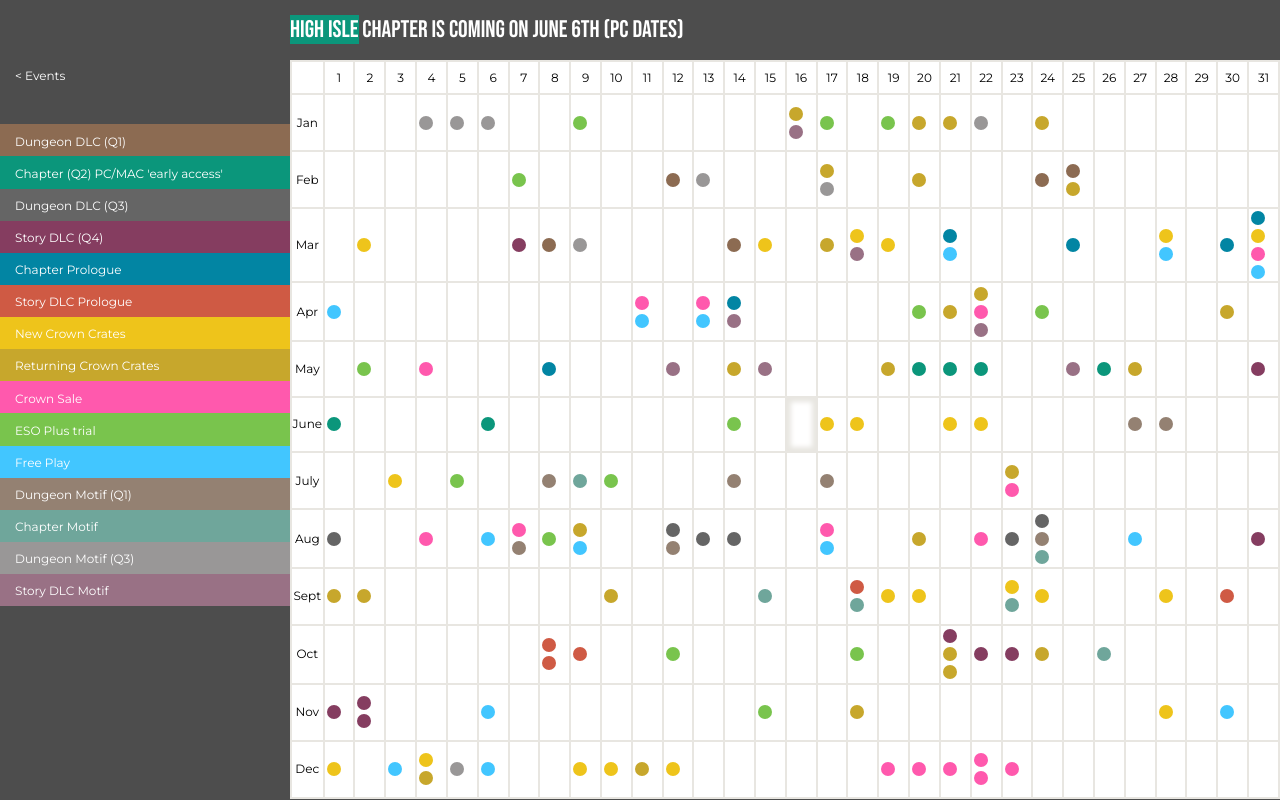
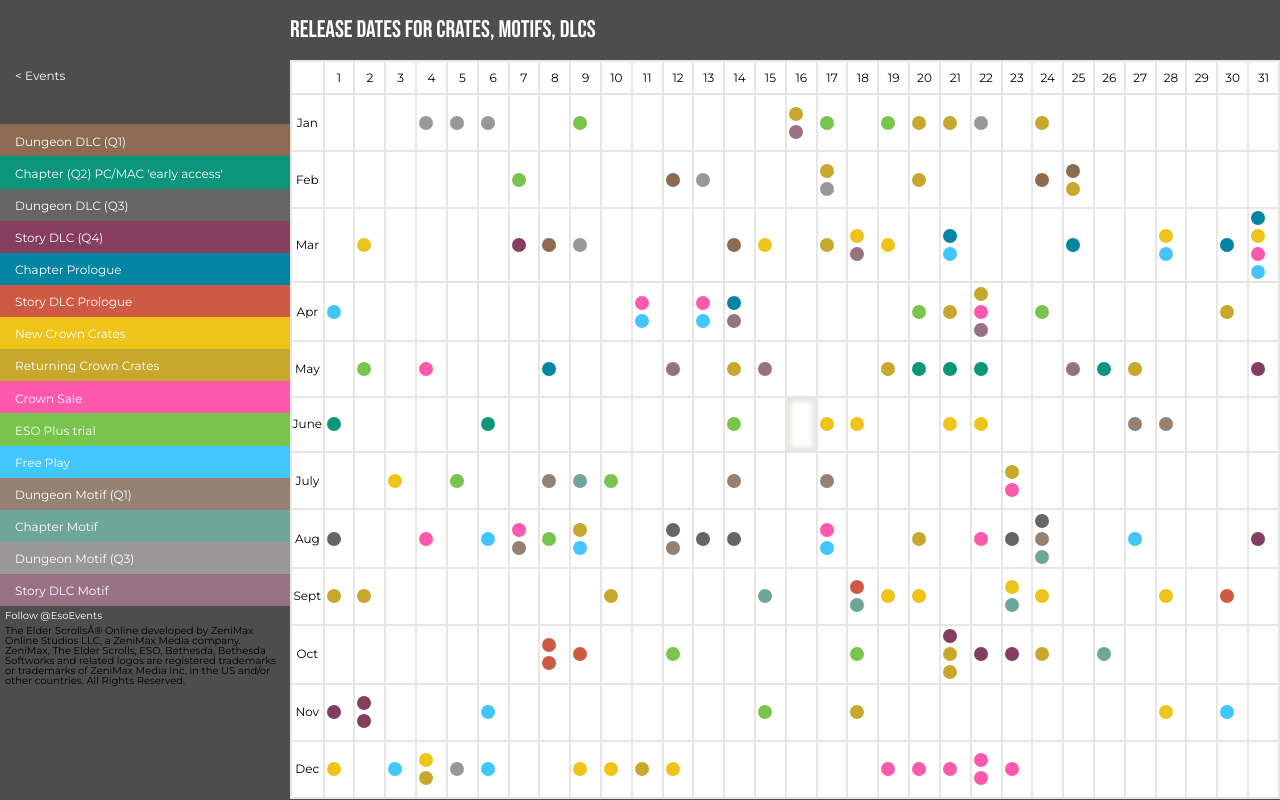
Before and after one commit to Nairinhe/Nairinhe.github.io, a plain HTML site: page index_releases.html in a window 1280 px wide. Drawn offline with nearby package versions, Linux system fonts and the light colour scheme.

Commit message:
added legal words, twitter button, fixed text

```diff
--- a/index_releases.html
+++ b/index_releases.html
@@ -22,8 +22,8 @@
 </head>
 <body>
   <div>
-    <!--text>Release dates for crates, motifs, DLCs</text-->
-    <text class="ChapterLaunch">High Isle</text><text> chapter is coming on June 6th (PC dates)</text>
+    <text>Release dates for crates, motifs, DLCs</text>
+    <!--text class="ChapterLaunch">High Isle</text><text> chapter is coming on June 6th (PC dates)</text-->
   </div>
   <div>
 		<ul>
@@ -35,6 +35,23 @@
 			</li>
       <!-- rest of the list is populated by js -->
 		</ul>
+    <div class="footer">
+      <a
+        href="https://twitter.com/EsoEvents?ref_src=twsrc%5Etfw"
+        class="twitter-follow-button" data-size="large"
+        data-show-screen-name="false" data-show-count="false">
+        Follow @EsoEvents
+      </a>
+      <script async src="https://platform.twitter.com/widgets.js" charset="utf-8"></script>
+    </div>
+    <div class="footer">
+      <text>
+        The Elder Scrolls® Online developed by ZeniMax Online Studios LLC, a ZeniMax Media company.
+        ZeniMax, The Elder Scrolls, ESO, Bethesda, Bethesda Softworks and related logos are registered
+        trademarks or trademarks of ZeniMax Media Inc. in the US and/or other countries.
+        All Rights Reserved.
+      </text>
+    </div>
 	</div>
   <div>
     <table>
--- a/styles/style.css
+++ b/styles/style.css
@@ -101,6 +101,11 @@
 	position: relative;
 }
 
+.footer {
+  font-size: 10px;
+  padding: 5px 5px 0px 5px;
+}
+
 li[class~="event_hover"] {
   color: var(--hover-colour);
 }
```
Also changed, not shown: index.html (+17 -0 lines).
